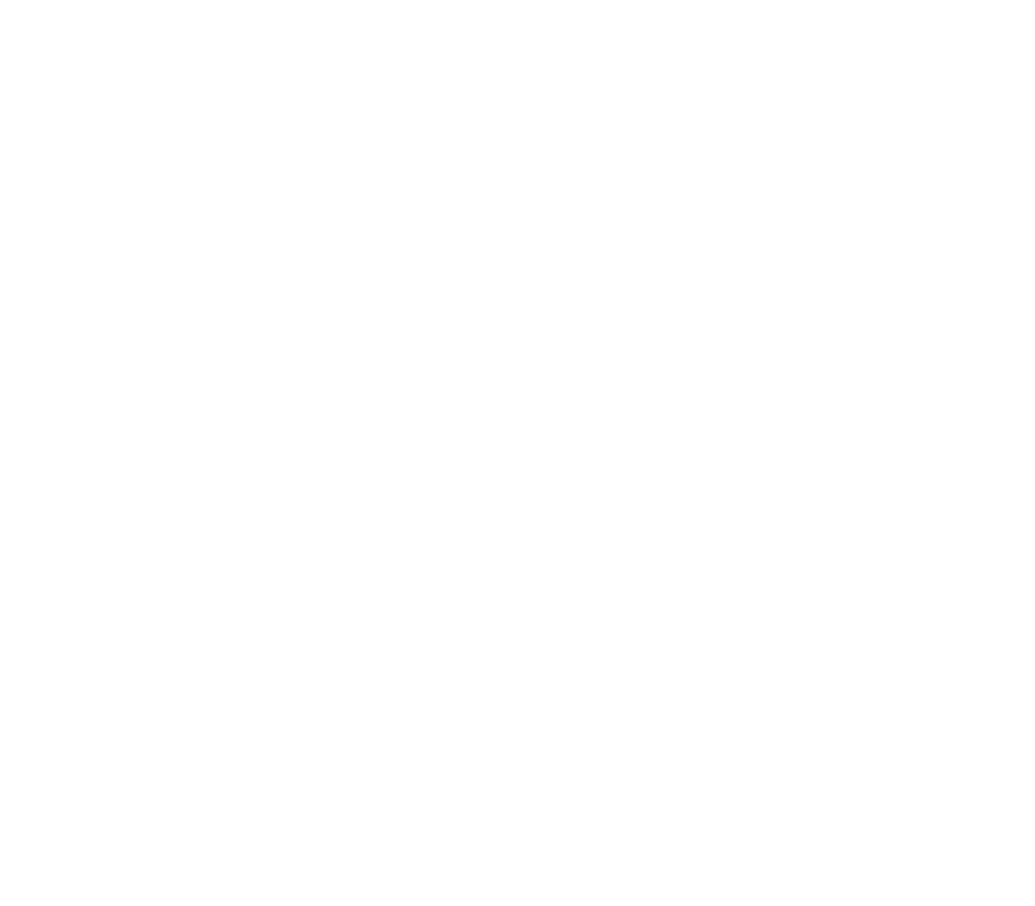
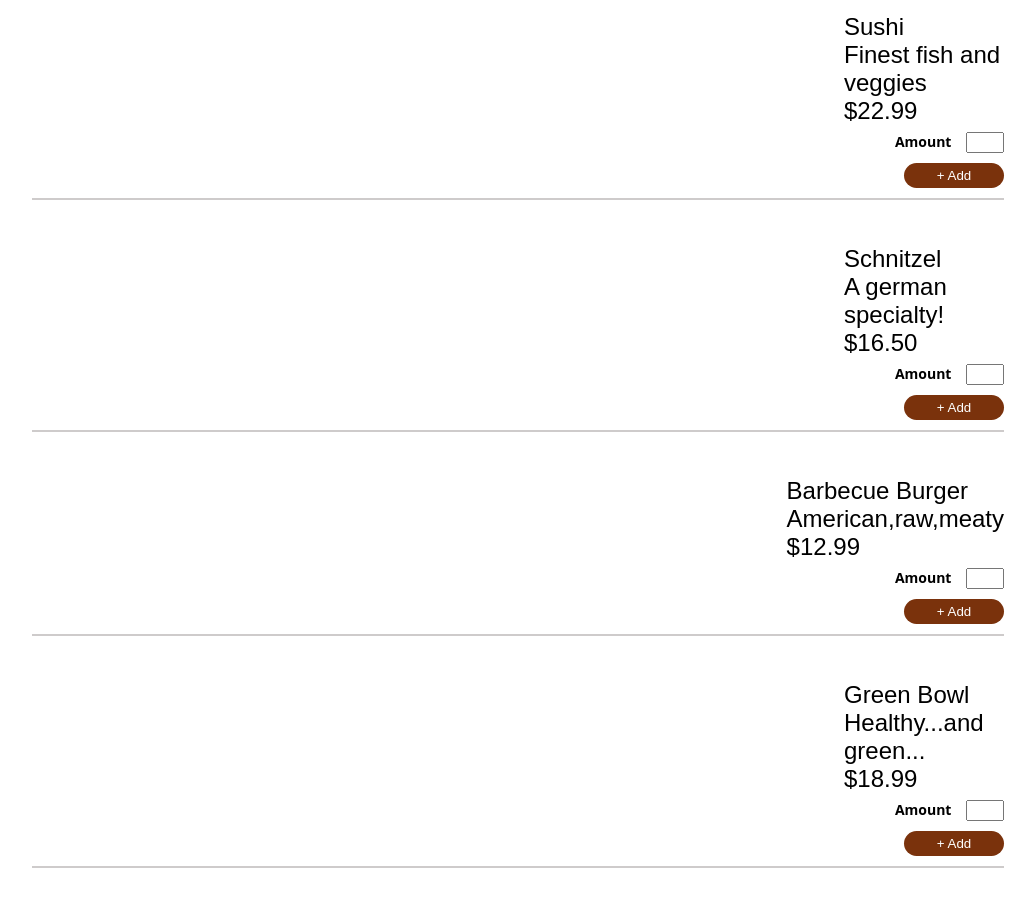
Before and after one commit to Kousay-Jebir/food-delivery-app, a React (Create React App) app: page / in a window 1280 px wide. Shown: the top 906 px of the page, without its empty margins (4-1039 px from the left). Before the commit the page ends 800 px from the top, so only its background shows below. Built offline with nearby package versions, Linux system fonts and the light colour scheme.

Commit message:
fixing item menu issues

```diff
--- a/src/App.js
+++ b/src/App.js
@@ -1,5 +1,6 @@
 import CartButton from "./components/CartButton/CartButton";
 import FoodItemInfo from "./components/OrderingItem/FoodItemInfo";
+import OderingItem from "./components/OrderingItem/OrderingItem";
 
 function App() {
   const foods = [
@@ -30,7 +31,10 @@ function App() {
     // essayed mta el formatin
     <>
       {/* <Container name="food_items">Exemple ou bara</Container>  exemple este3mel component container */}
-
+      <OderingItem food={foods[0]}></OderingItem>
+      <OderingItem food={foods[1]}></OderingItem>
+      <OderingItem food={foods[2]}></OderingItem>
+      <OderingItem food={foods[3]}></OderingItem>
 
     </>
   );
--- a/src/components/OrderingItem/OrderingItem.js
+++ b/src/components/OrderingItem/OrderingItem.js
@@ -1,10 +1,12 @@
 import Container from "../container/Container";
 import "./OrderingItem.css";
 import React from "react";
+import FoodItemInfo from "./FoodItemInfo";
 
-const OderingItem = () => {
+const OderingItem = (props) => {
   return (
     <Container name="button-container">
+      <FoodItemInfo food={props.food}></FoodItemInfo>
       <div>
         <label>Amount&nbsp;&nbsp;&nbsp;&nbsp;</label>
         <input type="number" min="0" />
--- a/src/components/container/Container.css
+++ b/src/components/container/Container.css
@@ -14,8 +14,8 @@
 
 .button-container {
     display: flex;
-    flex-direction: column;
-    align-items: flex-end;
+    /* flex-direction: column; */
+    justify-content: space-between;
     width: 15px;
     margin-left: 800px;
     padding-top: 5px;
```
